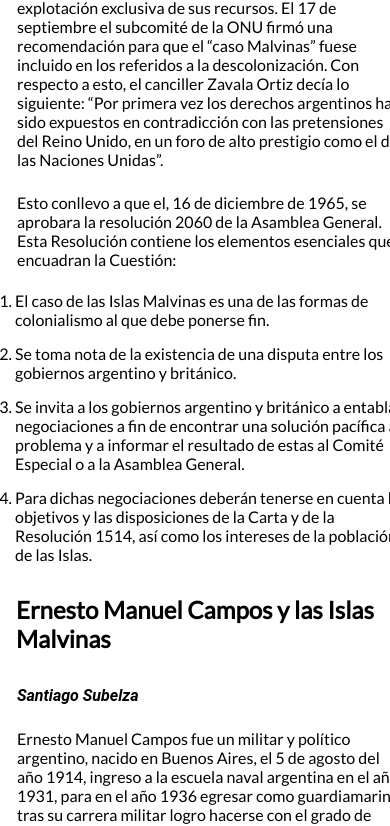
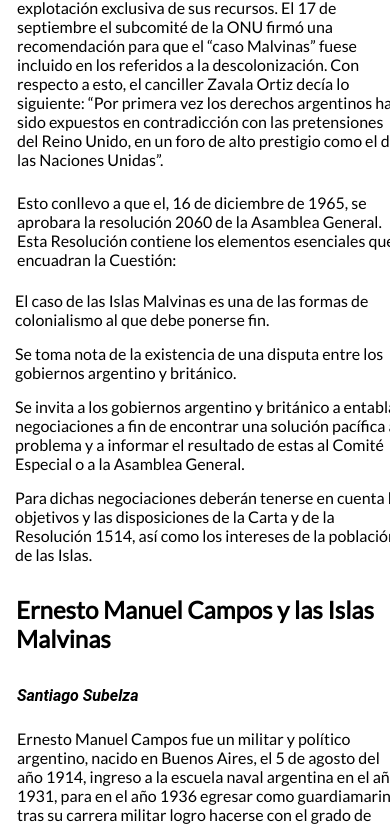
Before and after one commit to True7ry/blog-tp, a React (Create React App) app: page / in a window 390 px wide. Shown: the part 8922-9748 px from the top of the page. Built offline with nearby package versions, Linux system fonts and the light colour scheme.

Commit message:
Imagenes

```diff
--- a/src/App.css
+++ b/src/App.css
@@ -1,18 +1,19 @@
 .App {
   font-family: Lato;
   display: flex;
-  flex-direction:column;
+  flex-direction: column;
+}
+
+body{
   background-color: #f0f0f0;
+  background-image: url("./img/back.jpg");
+  background-position: center;
+  background-repeat: repeat-x;
+  background-attachment: fixed;
 }
 
 
-.pag{
-  display: flex;
-  margin: 2rem 0 ;
-  align-items: center;
-}
-
-.header-dad{
+.header-dad {
   display: flex;
   text-align: center;
   align-items: center;
@@ -20,72 +21,65 @@
   background-color: #0c3c60;
 }
 
-.titulo-header{
+.titulo-header {
   text-align: center;
   font-size: 2rem;
-  color:transparent;
+  color: transparent;
   font-weight: bold;
   padding: 1.2rem;
-  background-image: url('./img/bandera2.jpg');
-  background-size:cover;
+  background-image: url("./img/bandera2.jpg");
+  background-size: cover;
   background-position-y: 80%;
   background-clip: text;
   -webkit-background-clip: text;
   -webkit-text-fill-color: transparent;
 }
 
-.arg-icon{
+.arg-icon {
   width: 100px;
   padding-right: 1.2rem;
 }
-.inicio, .Pading{
+.inicio,
+.Pading {
   max-width: 1000px;
   margin: auto;
   background-color: #ffffff;
 }
 
-.inicio{
+.inicio {
   display: flex;
-
 }
 
-.inicio img{
+.inicio img {
   width: 100%;
 }
 
-footer{
+footer {
   display: flex;
   justify-content: space-evenly;
   background-color: #0c3c60;
-  margin:0;
+  margin: 0;
 }
-.creditos{
+.creditos {
   display: flex;
   flex-direction: column;
-  padding:1rem;
+  padding: 1rem;
 }
-h2{
+h2 {
   padding: 1rem;
 }
 
-.n2{
-  flex-direction: column;
+.img-h,
+.img-ej {
+  width: 90%;
 }
 
-.img-h, .img-ej{
-  width: 90%;
-}
-.Pading{
-  padding: 2rem;
-}
-
-
-@media screen and (max-width:720px) and (min-width:200px) {
-
-  .Pading{
+@media screen and (max-width: 720px) and (min-width: 200px) {
+  .Pading {
     padding: 0;
   }
-  .img-h, .img-ej{
+  .img-h,
+  .img-ej {
     width: 100%;
   }
 }
--- a/src/App.js
+++ b/src/App.js
@@ -38,7 +38,6 @@ function App() {
         <Gon_maca />
         <Teo />
         <Pedro />
-        <div className="pag n2"></div>
       </div>
 
       <footer></footer>
--- a/src/stylesheet/texto.css
+++ b/src/stylesheet/texto.css
@@ -15,4 +15,5 @@ p{
 
 li{
   margin: 15px;
+  list-style: none;
 }
```
Also changed, not shown: src/img/back.jpg (added).
